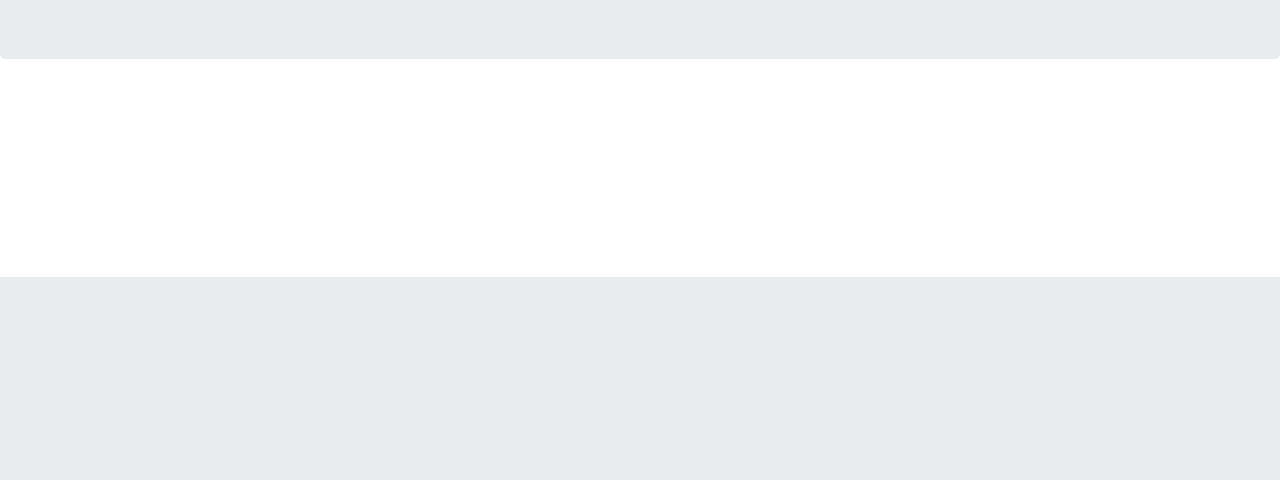
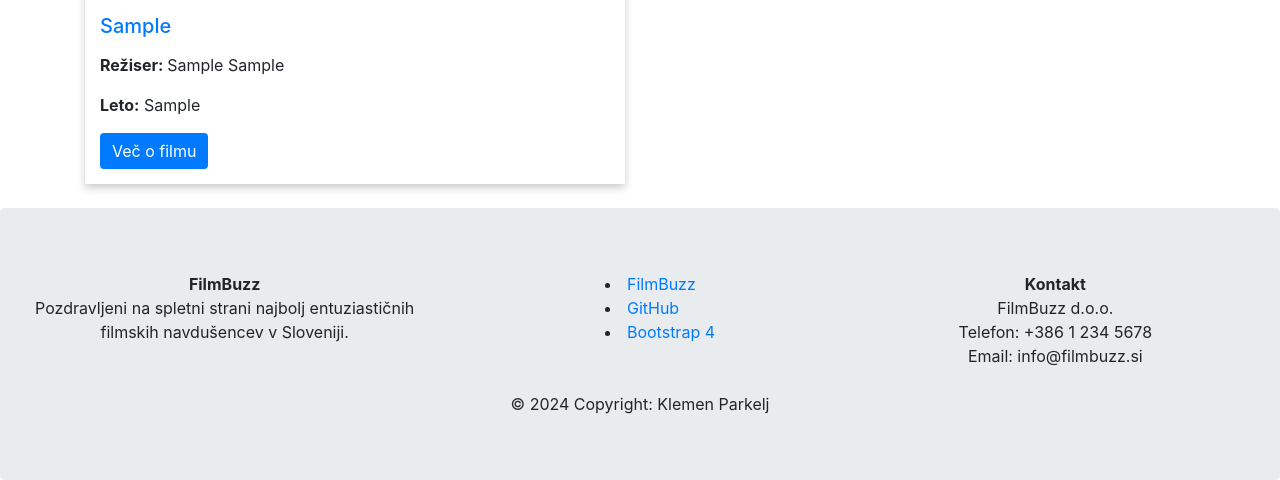
Before and after one commit to klemenp950/ST, a PHP site: page /index.php/index in a window 1280 px wide. Shown: the part 523-1003 px from the top of the page. Before the commit the page ends 800 px from the top, so only its background shows below. Run offline with PHP 8.4, Linux system fonts and the light colour scheme; tables that the repository leaves empty or names only in its code hold one stand-in row (values such as "Sample post").

Commit message:
Naloga 3
Filmi se prikažejo, slike ne delajo celoten projekt bo moral na lokalni disk

```diff
--- a/Naloga 3/controller/FilmController.php
+++ b/Naloga 3/controller/FilmController.php
@@ -27,72 +27,72 @@ class FilmController {
         if (isset($_POST["letoFilma"])) {
             $leto = filter_input(INPUT_POST, "letoFilma", FILTER_VALIDATE_INT, [
                 "options" => [
-                  "min_range" => 1900,
-                  "max_range" => 2024
+                    "min_range" => 1900,
+                    "max_range" => 2024
                 ]
-              ]);
-            }
+            ]);
+        }
         if(FilmiDB::filmExists($naslov)){
             ViewHelper::render("view/add-film.php", ["fileError" => "Film že obstaja."]);
             return;
         }
-        if (isset($_FILES["datoteka"])) {
-            $idk = FilmController::uploadImage();
-            if($idk){
-                FilmiDB::insert($naslov, $leto, $direktor, $idk);
+
+        $filePath = null;
+        if (isset($_FILES["datoteka"]) && $_FILES["datoteka"]["error"] != UPLOAD_ERR_NO_FILE) {
+            $filePath = FilmController::uploadImage();
+            if($filePath === false) {
+                // Če nalaganje slike ni uspelo, prikaži napako in ustavi izvajanje
+                return;
             }
-        } else {
-            FilmiDB::insert($naslov, $leto, $direktor, "null");
         }
+
+        FilmiDB::insert($naslov, $leto, $direktor, $filePath);
         ViewHelper::redirect(BASE_URL . "index");
     }
+
 
     public static function uploadImage(){
         if (!isset($_SESSION["username"])) {
             session_start();
         }
-        $target_dir = "C:\Users\kleme\uploads\\";
-        var_dump(pathinfo($_FILES["datoteka"]["name"], PATHINFO_EXTENSION));
-        $target_file = $target_dir . $_SESSION["username"] . time() . "." . pathinfo($_FILES["datoteka"]["name"], PATHINFO_EXTENSION);
+        $target_dir = "C:/Users/kleme/uploads/";
+        $fileName = $_SESSION["username"] . time() . "." . pathinfo($_FILES["datoteka"]["name"], PATHINFO_EXTENSION);
+        $target_file = $target_dir . $fileName;
         $uploadOk = 1;
-        $imageFileType = strtolower(pathinfo($target_file,PATHINFO_EXTENSION));
+        $imageFileType = strtolower(pathinfo($target_file, PATHINFO_EXTENSION));
 
-        // Check if image file is a actual image or fake image
-
+        // Preverite, če je datoteka slika
         $check = getimagesize($_FILES["datoteka"]["tmp_name"]);
         if($check !== false) {
-            //echo "File is an image - " . $check["mime"] . ".";
             $uploadOk = 1;
         } else {
             ViewHelper::render("view/add-film.php", ["fileError" => "Datoteka ki ste jo izbrali ni slika."]);
             $uploadOk = 0;
         }
 
-        // Check file size
-        if ($_FILES["datoteka"]["size"] > 500000) {
+        // Preverite velikost datoteke
+        if ($_FILES["datoteka"]["size"] > 5000000) { // Spremenite velikost na 5MB
             ViewHelper::render("view/add-film.php", ["fileError" => "Slika ki ste jo izbrali presega 5MB."]);
             $uploadOk = 0;
         }
 
-        // Allow certain file formats
-        if($imageFileType != "jpg" && $imageFileType != "png" && $imageFileType != "jpeg"
-        && $imageFileType != "gif" ) {
+        // Dovoljeni formati datotek
+        if($imageFileType != "jpg" && $imageFileType != "png" && $imageFileType != "jpeg" && $imageFileType != "gif" ) {
             ViewHelper::render("view/add-film.php", ["fileError" => "Format izbrane datoteke ni podprt."]);
             $uploadOk = 0;
         }
 
-        // Check if $uploadOk is set to 0 by an error
+        // Preverite, če je $uploadOk nastavljen na 0 zaradi napake
         if ($uploadOk == 0) {
             return false;
         } else {
-            var_dump($target_file);
             if (move_uploaded_file($_FILES["datoteka"]["tmp_name"], $target_file)) {
                 return $target_file;
             } else {
                 ViewHelper::render("view/add-film.php", ["fileError" => "Napaka pri nalaganju slike."]);
+                return false;
             }
         }
-        return false;
     }
 
     public static function getAllJson(){
--- a/Naloga 3/model/FilmiDB.php
+++ b/Naloga 3/model/FilmiDB.php
@@ -27,7 +27,7 @@ class FilmiDB{
     public static function getAll(){
         $db = DBInit::getInstance();
 
-        $stmt = $db->prepare("SELECT f.id, f.naslov, f.leto, d.ime, d.priimek, f.slika FROM film f JOIN direktor d ON f.direktorID=d.id");
+        $stmt = $db->prepare("SELECT f.id as id, f.naslov as naslov, f.leto as leto, d.ime as ime, d.priimek as priimek, f.slika as slika FROM film f JOIN direktor d ON f.direktorID=d.id");
         $stmt->execute();
 
         return $stmt->fetchAll();
--- a/Naloga 3/style/index.css
+++ b/Naloga 3/style/index.css
@@ -0,0 +1,31 @@
+.cardC {
+    display: flex;
+    flex-direction: column;
+    margin-top: 20px;
+    box-shadow: 0 4px 8px 0 rgba(0,0,0,0.2);
+    transition: 0.3s;
+  }
+
+  .cardC:hover {
+    box-shadow: 0 8px 16px 0 rgba(0,0,0,0.2);
+  }
+
+  .cardC-img-top {
+    width: 100%;
+    height: 15vw;
+    object-fit: cover;
+  }
+
+  .cardC-body {
+    padding: 15px;
+  }
+
+  .cardC-title {
+    margin-bottom: 15px;
+    color: #007bff;
+  }
+
+  .btn-primary {
+    background-color: #007bff;
+    border: none;
+  }
--- a/Naloga 3/view/index.php
+++ b/Naloga 3/view/index.php
@@ -11,8 +11,10 @@ if (!isset($_SESSION["username"])) {
   <meta name="viewport" content="width=device-width, initial-scale=1">
   <link rel="stylesheet" href="https://cdn.jsdelivr.net/npm/bootstrap@4.6.2/dist/css/bootstrap.min.css">
   <script src="https://cdn.jsdelivr.net/npm/jquery@3.7.1/dist/jquery.slim.min.js"></script>
+  <script src="https://code.jquery.com/jquery-3.6.0.min.js"></script>
   <script src="https://cdn.jsdelivr.net/npm/popper.js@1.16.1/dist/umd/popper.min.js"></script>
   <script src="https://cdn.jsdelivr.net/npm/bootstrap@4.6.2/dist/js/bootstrap.bundle.min.js"></script>
+  <link rel="stylesheet" href="style/index.css">
 </head>
 <body>
 
@@ -24,7 +26,21 @@ if (!isset($_SESSION["username"])) {
 <?php include("navbar.php"); ?>
 
 <div class="container" style="margin-top:30px">
-
+  <div class="row">
+    <?php foreach ($filmi as $film): ?>
+      <div class="col-md-6 mb-4">
+        <div class="cardC">
+          <img class="cardC-img-top" src="<?=$film["slika"]?>" alt="Slika filma">
+          <div class="cardC-body">
+            <h5 class="cardC-title"><?=$film["naslov"]?></h5>
+            <p class="card-text"><strong>Režiser: </strong><?=$film["ime"] . " " . $film["priimek"]?></p>
+            <p class="card-text"><strong>Leto:</strong> <?=$film["leto"]?></p>
+            <a href="pot_do_strani_s_informacijami.html" class="btn btn-primary">Več o filmu</a>
+          </div>
+        </div>
+      </div>
+    <?php endforeach; ?>
+  </div>
 </div>
 
 <?php include("footer.php")?>
--- a/Vaja 10/assets/style.css
+++ b/Vaja 10/assets/style.css
@@ -1,6 +1,6 @@
 #main {
     margin-right: auto;
-    width: 70%;
+    width: 100%;
 }
 
 .update-cart {
@@ -28,5 +28,6 @@
     right: 0;
     border: 1px solid black;
     background-color: #E8E8E8;
+    width: 100%;
     min-width: 30%;
 }
```
